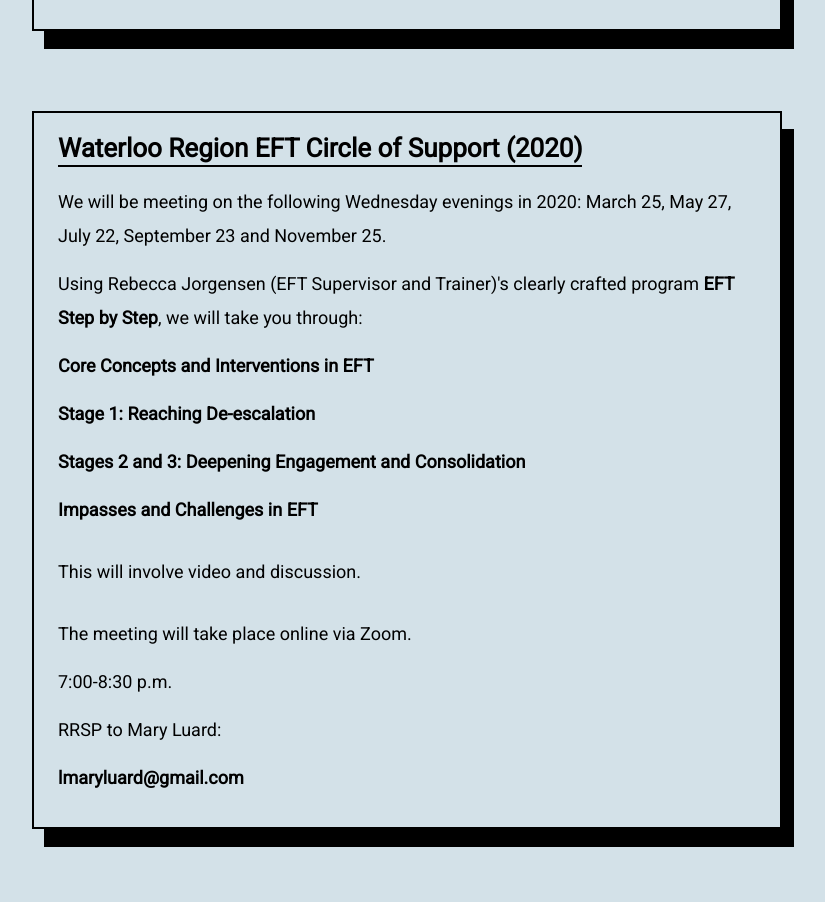
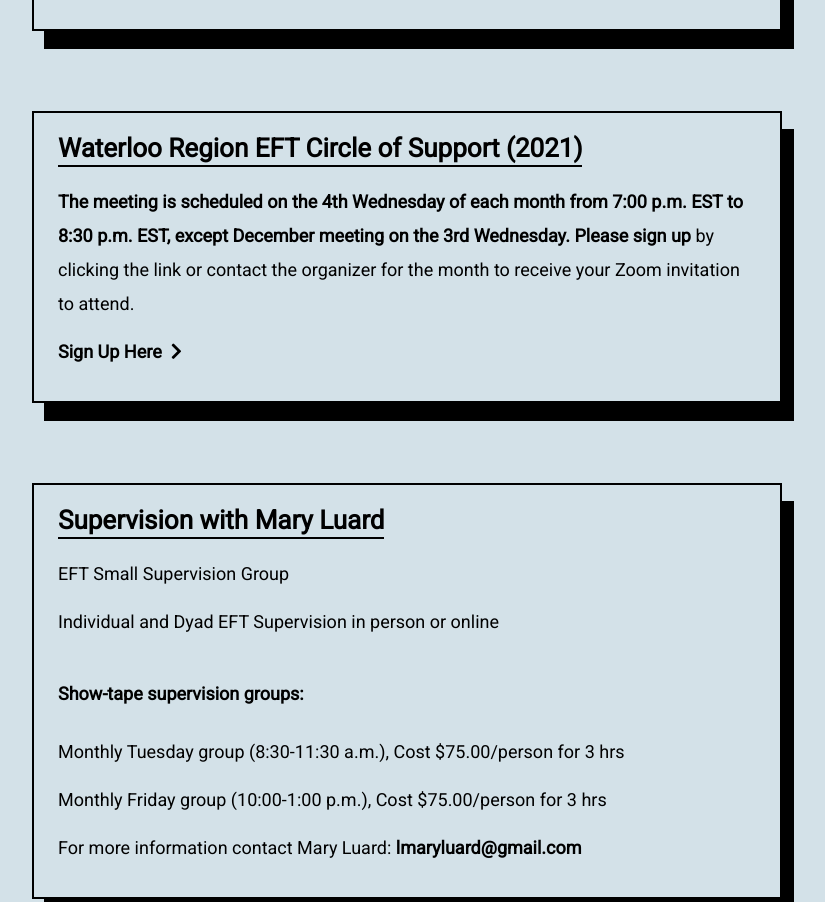
Before and after one commit to phamandrew/wreft, a website: page therapists-workshops.html in a window 1280 px wide. Shown: the part 767-1669 px from the top of the page, without its empty margins (233-1058 px from the left). Drawn offline with nearby package versions, Linux system fonts and the light colour scheme.

Commit message:
preliminary updates

```diff
--- a/therapists-workshops.html
+++ b/therapists-workshops.html
@@ -102,20 +102,19 @@
                 <p>For more information contact: <a class="email-link" href="mailto:debbie@debbiewang.com?Subject=Online Consultation Group" target="_top">debbie@debbiewang.com</a></p>
             </div> -->
             <div class="event">
-                <h3>Waterloo Region EFT Circle of Support (2020)</h3>
-                <p>We will be meeting on the following Wednesday evenings in 2020: March 25, May 27, July 22, September 23 and November 25.</p>
-                <p>Using Rebecca Jorgensen (EFT Supervisor and Trainer)'s clearly crafted program <strong>EFT Step by Step</strong>, we will take you through: </p>
-                <p><strong>Core Concepts and Interventions in EFT</strong></p>
-                <p><strong>Stage 1: Reaching De-escalation</strong></p>
-                <p><strong>Stages 2 and 3: Deepening Engagement and Consolidation</strong></p>
-                <p><strong>Impasses and Challenges in EFT</strong></p>
-                <p></p>
-                <p>This will involve video and discussion.</p>
-                <p></p>
-                <p>The meeting will take place online via Zoom.</p>
-                <p>7:00-8:30 p.m.</p>
-                <p>RRSP to Mary Luard:</p>
-                <p> <a class="email-link" href="mailto:lmaryluard@gmail.com?WREFT Circle of Support" target="_top">lmaryluard@gmail.com</a></p>
+                <h3>Waterloo Region EFT Circle of Support (2021)</h3>
+
+                <p><strong>The meeting is scheduled on the 4th Wednesday of each month from 7:00 p.m. EST to 8:30 p.m. EST, except December meeting on the 3rd Wednesday.  Please sign up</strong> by clicking the link or contact the organizer for the month to receive your Zoom invitation to attend.</p>
+
+                <p><a class="email-link" href="https://docs.google.com/document/d/1_8eRBQ_0sbzNu_mzGa7sOo2uVDYWucbz14JB5gKizxw/edit">Sign Up Here &nbsp;<i class="fas fa-chevron-right"></i> </a></p>
+
+                <div>
+                    <div></div>
+                    <div></div>
+                    <div></div>
+                </div>
+
+
 
             </div>
             <div class="event">
```
